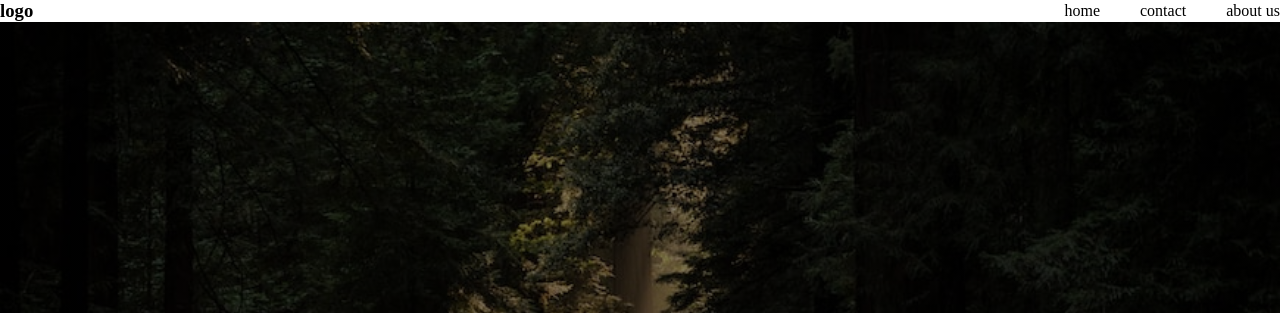
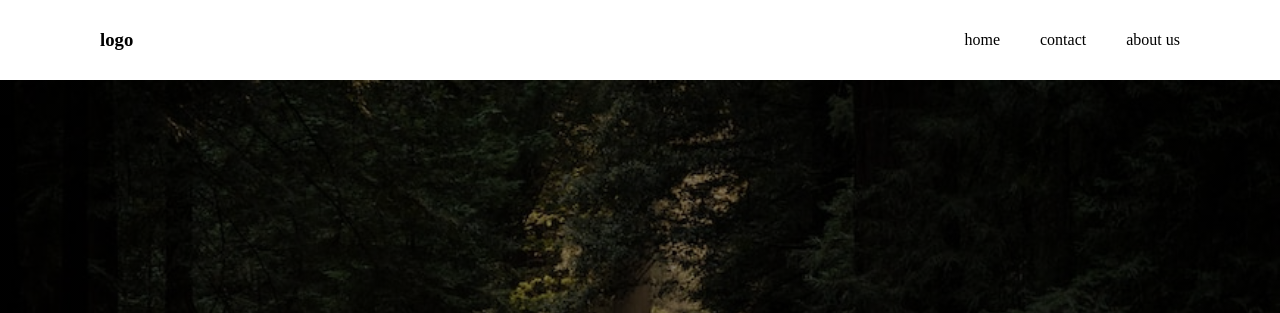
Before and after one commit to KissiwaahAnita/git-sample, a plain HTML site: page index.html in a window 1280 px wide. Shown: the top 313 px of the page. Drawn offline with Linux system fonts and the light colour scheme.

Commit message:
fix: nav bar

```diff
--- a/style.css
+++ b/style.css
@@ -5,8 +5,10 @@
 }
 nav{
     display: flex;
+    height: 80px;
     align-items: center;
     justify-content: space-between;
+    padding-inline: 100px;
     box-shadow: 0 5px 10px rgba(0, 0, 0, 0.5);
 }
 nav ul{
```
